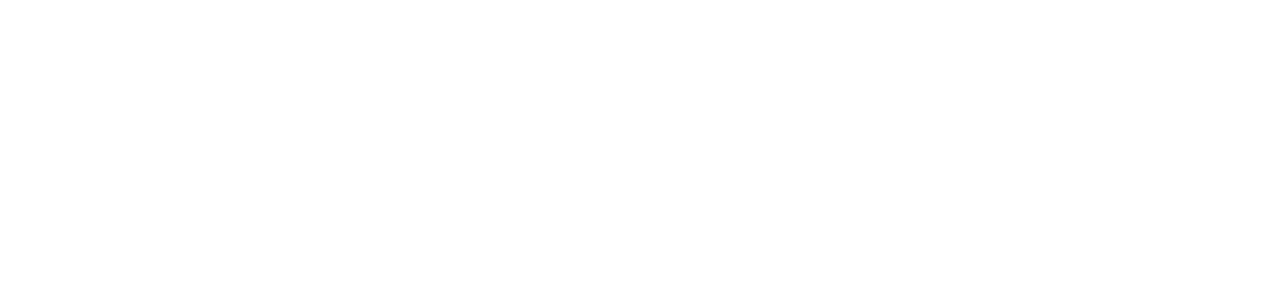
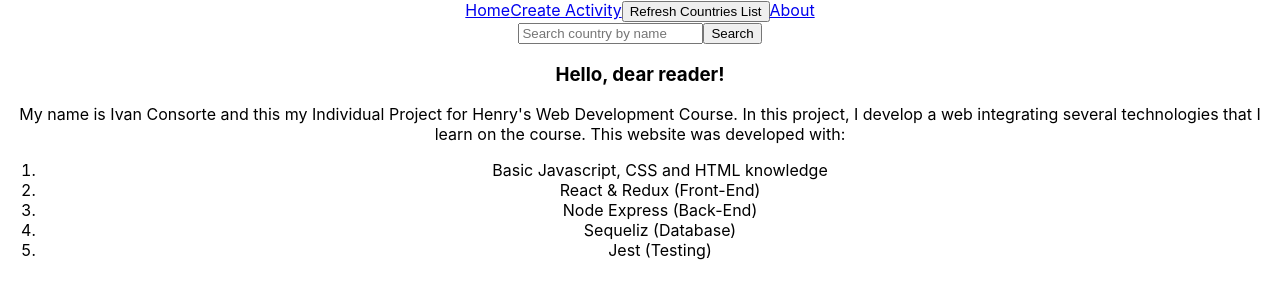
Before and after one commit to IvanConsorteWork/PI-Countries-main, a React (Create React App) app in the folder client/: page /about in a window 1280 px wide. Shown: the top 300 px of the page. Built offline with nearby package versions, Linux system fonts and the light colour scheme.

Commit message:
navbar, searchbar, about

```diff
--- a/client/src/App.js
+++ b/client/src/App.js
@@ -1,7 +1,8 @@
 import './App.css';
 import { BrowserRouter, Route, Switch } from 'react-router-dom';
+import About from '../src/components/About/About';
+import Home from '../src/components/Home/Home';
 import LandingPage from '../src/components/LandingPage/LandingPage';
-import Home from '../src/components/Home/Home';
 
 function App() {
   return (
@@ -9,6 +10,7 @@
     <div className="App">
       <Switch>
         <Route exact path = '/' component = {LandingPage}></Route>
+        <Route path = '/about' component = {About}></Route>
         <Route path = '/home' component = {Home}></Route>
       </Switch>
     </div>
--- /dev/null
+++ b/client/src/components/About/About.jsx
@@ -0,0 +1,20 @@
+import React from 'react';
+import NavBar from '../NavBar/NavBar';
+
+export default function About () {
+    return (
+        <div>
+            <NavBar />
+            <h3>Hello, dear reader!</h3>
+            <span>My name is Ivan Consorte and this my Individual Project for Henry's Web Development Course. In this project, I develop a web integrating several technologies that I learn on the course. </span>
+            <span>This website was developed with:</span>
+            <ol>
+                <li>Basic Javascript, CSS and HTML knowledge</li>
+                <li>React & Redux (Front-End)</li>
+                <li>Node Express (Back-End)</li>
+                <li>Sequeliz (Database)</li>
+                <li>Jest (Testing)</li>
+            </ol>
+        </div>
+    )
+}
--- a/client/src/components/Home/Home.jsx
+++ b/client/src/components/Home/Home.jsx
@@ -5,6 +5,7 @@
 import { Link } from 'react-router-dom';
 import Card from '../Card/Card'
 import Pagination from '../Pagination/Pagination';
+import NavBar from '../NavBar/NavBar';
 
 export default function Home () {
     const dispatch = useDispatch();
@@ -28,11 +29,6 @@
     useEffect(() => {
         dispatch(getAllCountries())
     }, [dispatch]) //Equivale a componentDidMount
-
-    function handleClick(e) {
-        e.preventDefault();
-        dispatch(getAllCountries());
-    }
 
     function handleFilterByActivity (e) {
         dispatch(filterByActivity(e.target.value));
@@ -60,15 +56,10 @@
 
     return (
         <div>
-            <Link to = '/activities'>
-                Create Activity
-            </Link>
             <h1>
                 Countries Henry App
             </h1>
-            <button onClick = {e => {handleClick(e)}}>
-                Refresh Countries List
-            </button>
+            <NavBar />
             <div>
                 <select onChange = {e => handleFilterByActivity(e)}>
                     <option value = "all">Activities</option>
--- a/client/src/components/NavBar/NavBar.jsx
+++ b/client/src/components/NavBar/NavBar.jsx
@@ -0,0 +1,32 @@
+import React from 'react';
+import { useDispatch, useSelector } from 'react-redux';
+import { Link } from 'react-router-dom';
+import { getAllCountries } from '../../redux/actions';
+import SearchBar from '../SearchBar/SearchBar';
+
+export default function NavBar () {
+    const dispatch = useDispatch();
+
+    function handleClick(e) {
+        e.preventDefault();
+        dispatch(getAllCountries());
+    }
+
+    return (
+        <div>
+            <Link to = '/home'>
+                Home
+            </Link>
+            <Link to = '/activities'>
+                Create Activity
+            </Link>
+            <button onClick = {e => {handleClick(e)}}>
+                Refresh Countries List
+            </button>
+            <Link to = '/about'>
+                About
+            </Link>
+            <SearchBar />
+        </div>
+    )
+}
--- a/client/src/components/SearchBar/SearchBar.jsx
+++ b/client/src/components/SearchBar/SearchBar.jsx
@@ -0,0 +1,31 @@
+import React from 'react';
+import { useState } from 'react';
+import { useDispatch } from 'react-redux';
+import { getCountryByName } from '../../redux/actions';
+
+export default function SearchBar () {
+    const dispatch = useDispatch();
+    const [name, setName] = useState("");
+
+    function handleInputChange(e){
+        e.preventDefault();
+        setName(e.target.value)
+    }
+
+    function handleSubmit(e){
+        e.preventDefault();
+        dispatch(getCountryByName(name));
+        setName("")
+    }
+
+    return (
+        <div>
+            <input
+            type = "text"
+            placeholder = "Search country by name"
+            value = {name}
+            onChange = { e => handleInputChange(e)}></input>
+            <button type = "submit" onClick = {e => handleSubmit(e)}>Search</button>
+        </div>
+    )
+}
--- a/client/src/redux/actions/index.js
+++ b/client/src/redux/actions/index.js
@@ -1,5 +1,5 @@
 export const GET_ALL_COUNTRIES = "GET_ALL_COUNTRIES";
-export const GET_COUNTRIES_BY_NAME = "GET_COUNTRIES_BY_NAME";
+export const GET_COUNTRY_BY_NAME = "GET_COUNTRY_BY_NAME";
 export const GET_COUNTRY_DETAILS = "GET_COUNTRY_DETAILS";
 export const CREATE_ACTIVITY = "CREATE_ACTIVITY";
 export const DELETE_ACTIVITY = "DELETE_ACTIVITY";
@@ -9,13 +9,28 @@
 export const SORT_BY_POPULATION = "SORT_BY_POPULATION";
 
 export const getAllCountries = () => async dispatch => {
-    const response = await fetch('http://localhost:3001/countries');
-    const json = await response.json();
-    dispatch({
-        type: GET_ALL_COUNTRIES,
-        payload: json
-    });
- };
+  return fetch('http://localhost:3001/countries')
+  .then(response => response.json())
+  .then(json => {
+      dispatch({
+          type: GET_ALL_COUNTRIES,
+          payload: json })
+  })
+};
+
+export const getCountryByName = (name) => async dispatch => {
+    try {
+      return fetch(`http://localhost:3001/countries?name=${name}`)
+      .then(response => response.json())
+      .then(json => {
+          dispatch({
+              type: GET_COUNTRY_BY_NAME,
+              payload: json })
+          })
+    } catch (e) {
+        console.log(e)
+    }
+};
 
 // export const getCountryDetail = (id) => async dispatch => {
 //     return fetch('http://localhost:3001/countries/' + id)
--- a/client/src/redux/reducer/index.js
+++ b/client/src/redux/reducer/index.js
@@ -1,4 +1,4 @@
-import { GET_ALL_COUNTRIES, FILTER_BY_ACTIVITY, FILTER_BY_CONTINENT, SORT_BY_NAME, SORT_BY_POPULATION } from "../actions";
+import { GET_ALL_COUNTRIES, FILTER_BY_ACTIVITY, FILTER_BY_CONTINENT, SORT_BY_NAME, SORT_BY_POPULATION, GET_COUNTRY_BY_NAME } from "../actions";
 
 const initialState = {
   allCountries: [],
@@ -14,6 +14,11 @@
             return {
                 ...state,
                 allCountries: action.payload,
+                countries: action.payload
+            }
+        case GET_COUNTRY_BY_NAME:
+            return {
+                ...state,
                 countries: action.payload
             }
         case FILTER_BY_ACTIVITY:
```
